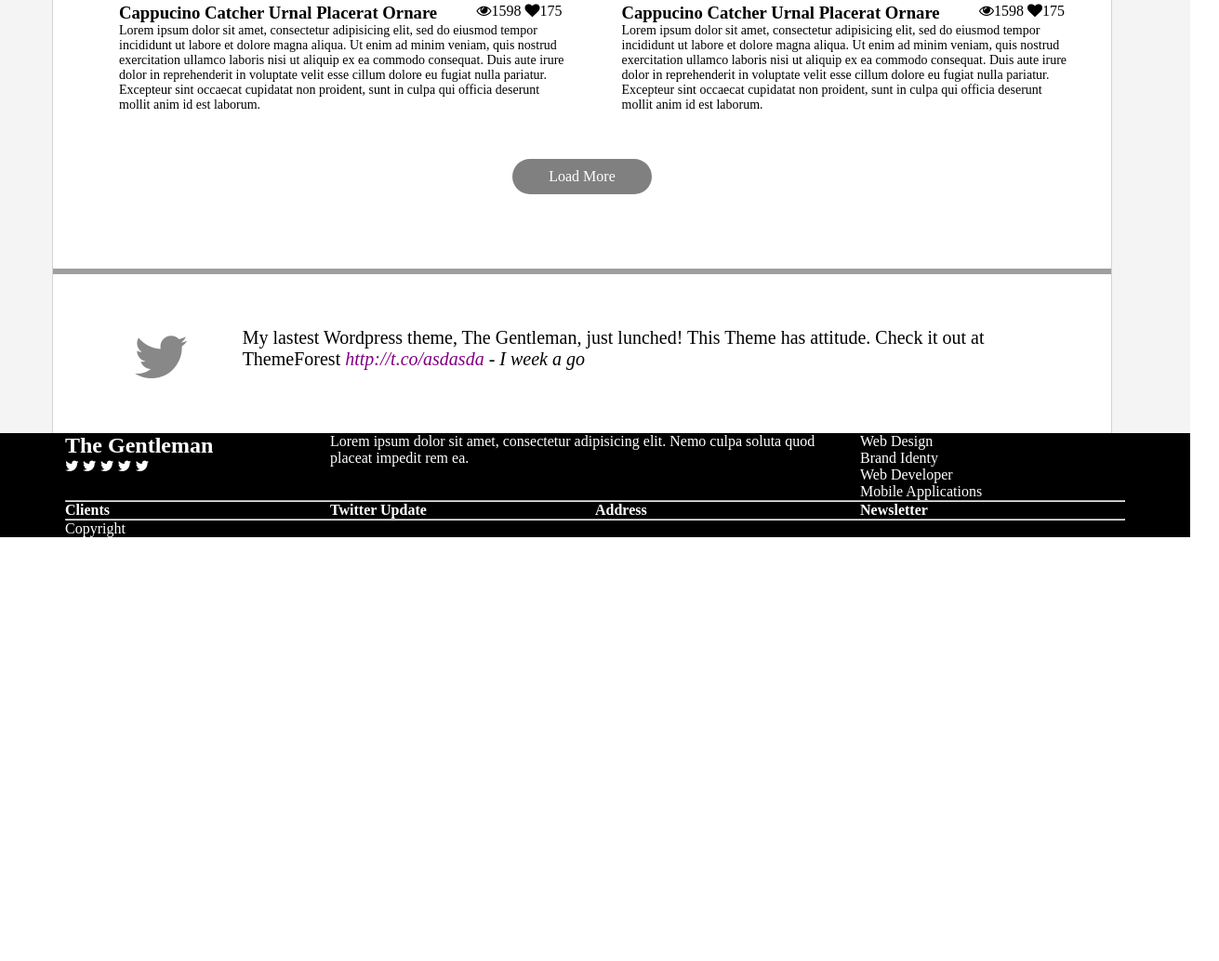
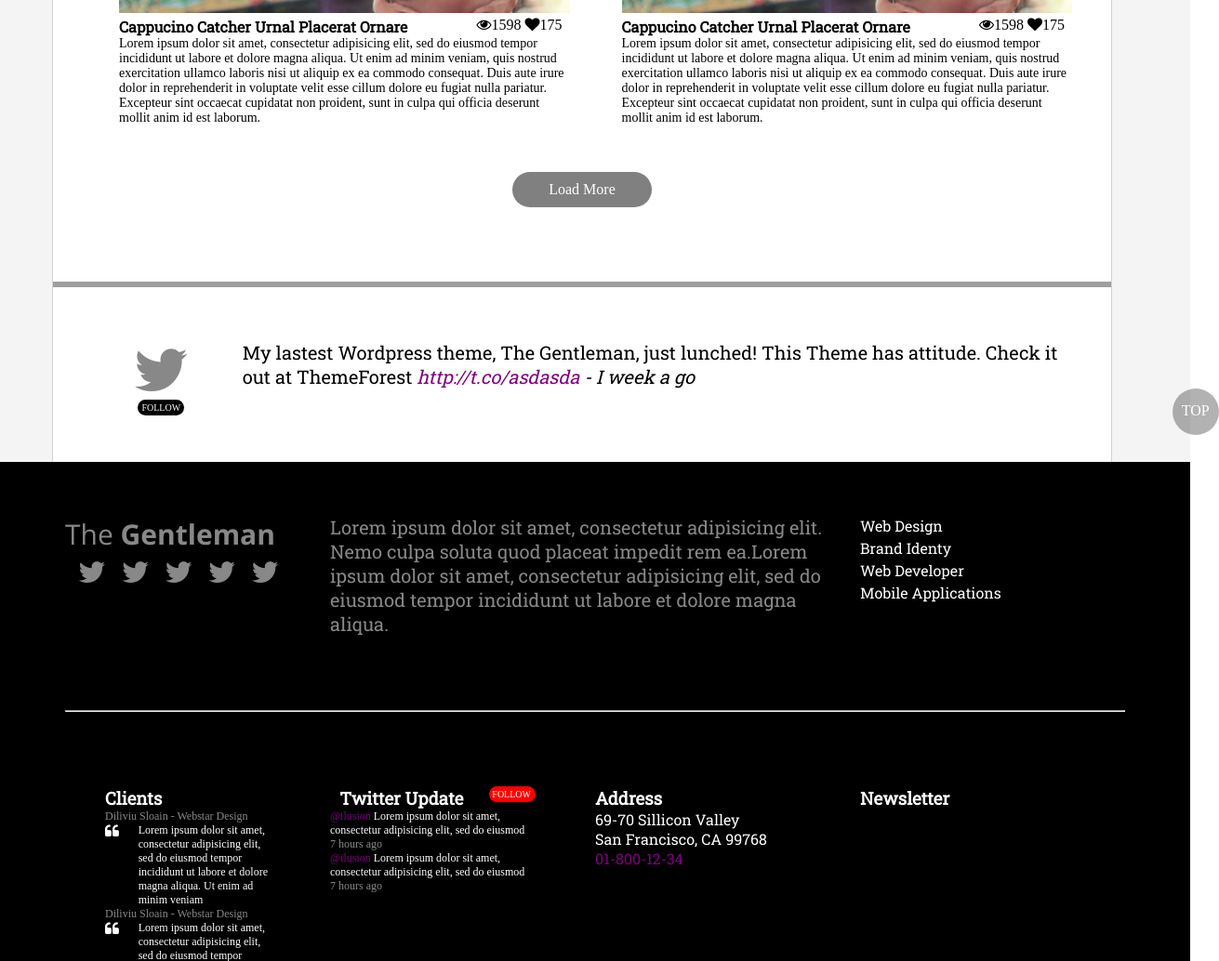
Before and after one commit to Okaidy/22_gentleman, a plain HTML site: page index.html in a window 1280 px wide. Shown: the part 1766-2800 px from the top of the page at 93% size, 1311 px wide, since content can reach past the window. Before the commit the page ends 2344 px from the top, so only its background shows below. Drawn offline with nearby package versions, Linux system fonts and the light colour scheme; grey boxes are pictures that could not be loaded.

Commit message:
Esta si es la buena, version final

```diff
--- a/css/common.css
+++ b/css/common.css
@@ -56,8 +56,29 @@
 	font-size: 20px;
 }
 .font-30{
-	font-size: 20px;
+	font-size: 30px;
 }
 .pb-50{
 	padding-bottom: 50px;
 }
+.open{
+	font-family: 'Open Sans', sans-serif;
+}
+.dosis{
+	font-family: 'Dosis', sans-serif;
+}
+.light{
+	font-weight: 100;
+}
+.robot{
+	font-family: 'Roboto Slab', serif;
+}
+.mgt-80{
+	margin-top: 80px;
+}
+.font-12{
+	font-size: 12px;
+}
+.bg-rojo{
+	background: red;
+}
--- a/css/main.css
+++ b/css/main.css
@@ -29,3 +29,20 @@ nav{
 	background: url(http://ibrahimjabbari.com/english/images/hr-11.png) repeat-x 0 0;
     border: 0;
 }
+.circulo{
+	border-radius: 100%;
+	padding-top: 15px;
+	width: 50px;
+	height: 50px;
+	background-color: rgba(0, 0, 0, 0.3);
+	position: absolute;
+	margin-left: 1000px;
+}
+.font-10{
+	font-size: 10px;
+}
+.pajarito{
+	padding:3px;
+	width: 50px;
+	border-radius: 10px;
+}
--- a/index.html
+++ b/index.html
@@ -7,7 +7,7 @@
 
   <link rel="stylesheet" href="http://fonts.googleapis.com/css?family=Open+Sans:300,400,600,700,800">
   <link rel="stylesheet" href="http://fonts.googleapis.com/css?family=Dosis:300,400,500,600,700">
-
+  <link href='https://fonts.googleapis.com/css?family=Roboto+Slab' rel='stylesheet' type='text/css'>
   <link rel="stylesheet" href="css/grid-system.css">
   <link rel="stylesheet" href="css/utilities.css">
   <link rel="stylesheet" href="css/font-awesome.min.css">
@@ -18,11 +18,11 @@
 </head>
 <body>
 	<!-- Aqui va el código de su examnen ¡Que les vaya muy bien chicas! Yo se que lo harán genial :3 -->
-  <nav class="bg-negro"><!-- barra de menu -->
+  <a name="h"></a><nav class="bg-negro"><!-- barra de menu -->
     <div class="container"><!--contenedor de la barra  -->
       <div class="row"><!-- renglon para la barra -->
         <div class="col-6"><!-- espacio pra titulo -->
-          <h1 class="text-white font-50 mgt-5">The Gentleman</h1>
+          <h1 class="text-white font-50 mgt-5 open"><span class="light">The </span>Gentleman</h1>
         </div><!-- cierre de titulo -->
         <div class="col-6"><!--espacio menu  -->
           <ul class="mgt-30">
@@ -37,15 +37,15 @@
       </div><!--cierre de renglon  -->
     </div><!-- cierre de container -->
   </nav><!-- cierre de menu -->
-  <a name="h"></a><header class="bg-gray"><!--seccion de home  -->
+  <header class="bg-gray"><!--seccion de home  -->
     <div class="container ">
       <div class="row bg-blanco pt-5"><!-- renglon principla -->
         <div class="col-7 pl-5"><!-- espacio pra imagen -->
           <img class="w-100" src="img/header.png" alt="foto">
         </div><!--cierre de espacio de imagen  -->
         <div class="col-5 pr-5"><!--espacio text  -->
-          <h2 class="font-40">The Gentleman</h2>
-          <h2 class="font-40">Wordpress Themes has attitude!</h2>
+          <h2 class="font-40 robot">The Gentleman</h2>
+          <h2 class="font-40 robot">Wordpress Themes has attitude!</h2>
           <p class="mgt-20 font-12">Lorem ipsum dolor sit amet, consectetur adipisicing elit, sed do eiusmod
           tempor incididunt ut labore et dolore magna aliqua. Ut enim ad minim veniam,
           quis nostrud exercitation ullderit in voluptate velit esse
@@ -66,15 +66,15 @@
       <div class="row pt-5 bg-blanco"><!-- renglon para titulo -->
       <hr class="linea">
         <div class="col-6 pl-5"><!-- esapcio titulo y menu -->
-          <h2 class="pt-50">LASTEST PROJECTS</h2>
+          <h2 class="pt-50 robot">LASTEST PROJECTS</h2>
           <ul class="mgt-5">
-            <li class="pull-left pr-20"><a class="text-gray a-none-decoration negro" href="#">Recent Work</a></li>
-            <li class="pull-left pr-20"><a class="text-gray a-none-decoration negro" href="#">Popular Work</a></li>
-            <li class="pull-left"><a class="text-gray a-none-decoration negro" href="#">All Work</a></li>
+            <li class="pull-left pr-20"><a class="robot text-gray a-none-decoration negro" href="#">Recent Work</a></li>
+            <li class="pull-left pr-20"><a class="robot text-gray a-none-decoration negro" href="#">Popular Work</a></li>
+            <li class="pull-left"><a class="robot text-gray a-none-decoration negro" href="#">All Work</a></li>
           </ul>
         </div><!-- cierre de columnas -->
         <div class="col-6 pr-5 text-gray"><!-- espacio para iconos -->
-          <div class="text-right mgt-20">
+          <div class="text-right mgt-30">
             <a class="text-gray a-none-decoration negro" href="#"><i class="icon_adjust-horiz pl5"></i></a>
             <a class="text-gray a-none-decoration negro" href="#"><i class="fa fa-th pl5"></i></a>
             <a class="text-gray a-none-decoration negro" href="#"><i class="fa fa-th-large pl5"></i></a>
@@ -91,7 +91,7 @@
           </div><!-- cierre de renglon de foto -->
           <div class="row"><!-- renglon de titulo e iconos -->
             <div class="col-9"><!--espacio titulo  -->
-              <h3>Cappucino Catcher Urnal Placerat Ornare</h3>
+              <h4 class="robot">Cappucino Catcher Urnal Placerat Ornare</h4>
             </div><!--cierre de espacio tirulo  -->
             <div class="col-3"><!-- espacio iconos -->
               <div>
@@ -119,7 +119,7 @@
           </div><!-- cierre de renglon de foto -->
           <div class="row"><!-- renglon de titulo e iconos -->
             <div class="col-9"><!--espacio titulo  -->
-              <h3>Cappucino Catcher Urnal Placerat Ornare</h3>
+              <h4 class="robot">Cappucino Catcher Urnal Placerat Ornare</h4>
             </div><!--cierre de espacio tirulo  -->
             <div class="col-3"><!-- espacio iconos -->
               <div>
@@ -149,7 +149,7 @@
           </div><!-- cierre de renglon de foto -->
           <div class="row"><!-- renglon de titulo e iconos -->
             <div class="col-9"><!--espacio titulo  -->
-              <h3>Cappucino Catcher Urnal Placerat Ornare</h3>
+              <h4 class="robot">Cappucino Catcher Urnal Placerat Ornare</h4>
             </div><!--cierre de espacio tirulo  -->
             <div class="col-3"><!-- espacio iconos -->
               <div>
@@ -177,7 +177,7 @@
           </div><!-- cierre de renglon de foto -->
           <div class="row"><!-- renglon de titulo e iconos -->
             <div class="col-9"><!--espacio titulo  -->
-              <h3>Cappucino Catcher Urnal Placerat Ornare</h3>
+              <h4 class="robot">Cappucino Catcher Urnal Placerat Ornare</h4>
             </div><!--cierre de espacio tirulo  -->
             <div class="col-3"><!-- espacio iconos -->
               <div>
@@ -207,7 +207,7 @@
           </div><!-- cierre de renglon de foto -->
           <div class="row"><!-- renglon de titulo e iconos -->
             <div class="col-9"><!--espacio titulo  -->
-              <h3>Cappucino Catcher Urnal Placerat Ornare</h3>
+              <h4 class="robot">Cappucino Catcher Urnal Placerat Ornare</h4>
             </div><!--cierre de espacio tirulo  -->
             <div class="col-3"><!-- espacio iconos -->
               <div>
@@ -235,7 +235,7 @@
           </div><!-- cierre de renglon de foto -->
           <div class="row"><!-- renglon de titulo e iconos -->
             <div class="col-9"><!--espacio titulo  -->
-              <h3>Cappucino Catcher Urnal Placerat Ornare</h3>
+              <h4 class="robot">Cappucino Catcher Urnal Placerat Ornare</h4>
             </div><!--cierre de espacio tirulo  -->
             <div class="col-3"><!-- espacio iconos -->
               <div>
@@ -269,53 +269,109 @@
       <hr class="linea">
         <div class="col-2 pt-5 pl-5 text-center text-gray"><!-- espacio imagen -->
           <i class="fa fa-twitter fa-4x"></i>
+          <a class="a-none-decoration" href="https://twitter.com/"><div class="text-white font-10 auto bg-negro pajarito">FOLLOW</div></a>
         </div><!-- cierre de columnas de imagen -->
         <div class="col-10 pt-5 pr-5"><!-- esapcio texto -->
-          <p class="font-30">My lastest Wordpress theme, The Gentleman, just lunched! This Theme has attitude. Check it out at ThemeForest <span class="italic"><a class="a-none-decoration link" href="#">http://t.co/asdasda</a> - I week a go</span></p>
+          <p class="font-20 robot">My lastest Wordpress theme, The Gentleman, just lunched! This Theme has attitude. Check it out at ThemeForest <span class="italic"><a class="a-none-decoration link" href="#">http://t.co/asdasda</a> - I week a go</span></p>
+          <a class="a-none-decoration text-white" href="#h"><div class="circulo text-center">TOP</div></a>
         </div><!-- cierre de espacio texto -->
       </div><!-- fin de renglon -->
     </div><!-- fin de container -->
   </section><!-- fin de comentario -->
   <footer class="bg-negro"><!-- pie de pagina -->
     <div class="container">
-      <div class="row text-white"><!-- renglon -->
+      <div class="row pt-5"><!-- renglon -->
         <div class="col-3"><!-- espaciopara redes -->
-          <h2>The Gentleman</h2>
-          <i class="fa fa-twitter"></i>
-          <i class="fa fa-twitter"></i>
-          <i class="fa fa-twitter"></i>
-          <i class="fa fa-twitter"></i>
-          <i class="fa fa-twitter"></i>
+          <h2 class="font-30 open text-gray"><span class="light">The </span>Gentleman</h2>
+          <div class="text-center mgt-5 text-gray">
+            <i class="fa fa-twitter pr-5 fa-2x"></i>
+            <i class="fa fa-twitter pr-5 fa-2x"></i>
+            <i class="fa fa-twitter pr-5 fa-2x"></i>
+            <i class="fa fa-twitter pr-5 fa-2x"></i>
+            <i class="fa fa-twitter pr-5 fa-2x"></i>
+          </div>
         </div><!-- cierre de redes -->
         <div class="col-6"><!-- texto -->
-          <p>Lorem ipsum dolor sit amet, consectetur adipisicing elit. Nemo culpa soluta quod placeat impedit rem ea.</p>
+          <p class="text-gray robot font-20">Lorem ipsum dolor sit amet, consectetur adipisicing elit. Nemo culpa soluta quod placeat impedit rem ea.Lorem ipsum dolor sit amet, consectetur adipisicing elit, sed do eiusmod tempor incididunt ut labore et dolore magna aliqua. </p>
         </div><!-- cierre de texto -->
         <div class="col-3"><!-- espacio web designe -->
-          <p>Web Design</p>
-          <p>Brand Identy</p>
-          <p>Web Developer</p>
-          <p>Mobile Applications</p>
+          <p><a href="#" class="a-none-decoration rojo text-white robot lh">Web Design</a></p>
+          <p><a href="#" class="a-none-decoration rojo text-white robot lh">Brand Identy</a></p>
+          <p><a href="#" class="a-none-decoration rojo text-white robot lh">Web Developer</a></p>
+          <p><a href="#" class="a-none-decoration rojo text-white robot lh">Mobile Applications</a></p>
         </div><!--cierre de eb  -->
       </div><!--fin de renglon  -->
-      <hr>
-      <div class="row text-white"><!-- oro renglos -->
-        <div class="col-3">
-           <h4>Clients</h4>
+      <hr class="mgt-80">
+      <div class="row text-white mgt-80"><!-- o7ro renglos -->
+        <div class="col-3 pl-5">
+           <h3 class="robot">Clients</h3>
+           <div class="row">
+             <div class="col-12">
+               <p class="text-gray font-12">Diliviu Sloain - Webstar Design</p>
+             </div>
+           </div>
+           <div class="row">
+             <div class="col-2">
+               <i class="fa fa-quote-left fa-2X" aria-hidden="true"></i>
+             </div>
+             <div class="col-10">
+               <p class="font-12">Lorem ipsum dolor sit amet, consectetur adipisicing elit, sed do eiusmod tempor incididunt ut labore et dolore magna aliqua. Ut enim ad minim veniam</p>
+             </div>
+           </div>
+           <div class="row">
+             <div class="col-12">
+               <p class="text-gray font-12">Diliviu Sloain - Webstar Design</p>
+             </div>
+           </div>
+           <div class="row">
+             <div class="col-2">
+               <i class="fa fa-quote-left fa-2X" aria-hidden="true"></i>
+             </div>
+             <div class="col-10">
+               <p class="font-12">Lorem ipsum dolor sit amet, consectetur adipisicing elit, sed do eiusmod tempor incididunt ut labore et dolore magna aliqua. Ut enim ad minim veniam</p>
+             </div>
+           </div>
          </div>
         <div class="col-3">
-          <h4>Twitter Update</h4>
+          <div class="row">
+            <div class="col-8">
+              <h3 class="robot text-right">Twitter Update</h3>
+            </div>
+            <div class="col-4">
+               <a class="a-none-decoration" href="https://twitter.com/"><div class="text-white font-10 bg-rojo pajarito">FOLLOW</div></a>
+            </div>
+          </div>
+          <div class="row">
+            <div class="col-12">
+              <p class="font-12"><a class="link a-none-decoration" href="#">@ilusion</a> Lorem ipsum dolor sit amet, consectetur adipisicing elit, sed do eiusmod</p>
+              <p class="font-12 text-gray">7 hours ago</p>
+            </div>
+          </div>
+          <div class="row">
+            <div class="col-12">
+              <p class="font-12"><a class="link a-none-decoration" href="#">@ilusion</a> Lorem ipsum dolor sit amet, consectetur adipisicing elit, sed do eiusmod</p>
+              <p class="font-12 text-gray">7 hours ago</p>
+            </div>
+          </div>
         </div>
         <div class="col-3">
-          <h4>Address</h4>
+          <h3 class="robot">Address</h3>
+          <div class="row">
+            <div class="col-12">
+              <p class="robot">69-70 Sillicon Valley</p>
+              <p class="robot">San Francisco, CA 99768</p>
+              <p class="link robot"> 01-800-12-34</p>
+            </div>
+          </div>
         </div>
          <div class="col-3">
-          <h4>Newsletter</h4>
+          <h3 class="robot">Newsletter</h3>
         </div>
       </div><!-- cierre de ororenglon -->
-      <hr>
-      <div class="row text-white">
+      <hr class="mgt-80">
+      <div class="row text-white pt-50 text-center">
         <div class="col-12">
-          <p>Copyright</p>
+          <p class="font-10">Copyright © 2015 <span class="link">The Gentleman</span> All rights Reserve</p>
         </div>
       </div>
     </div><!-- fon de container -->
```
